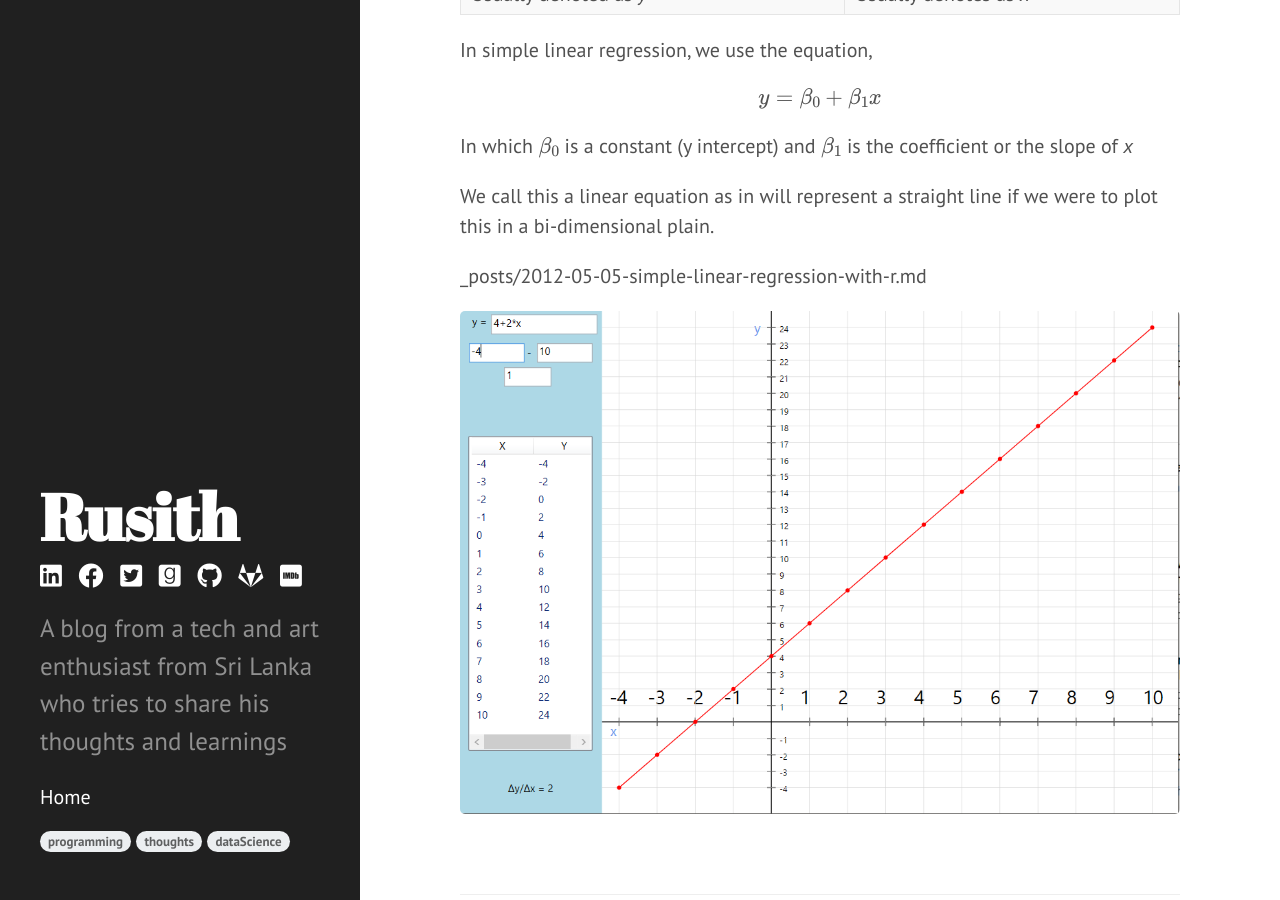
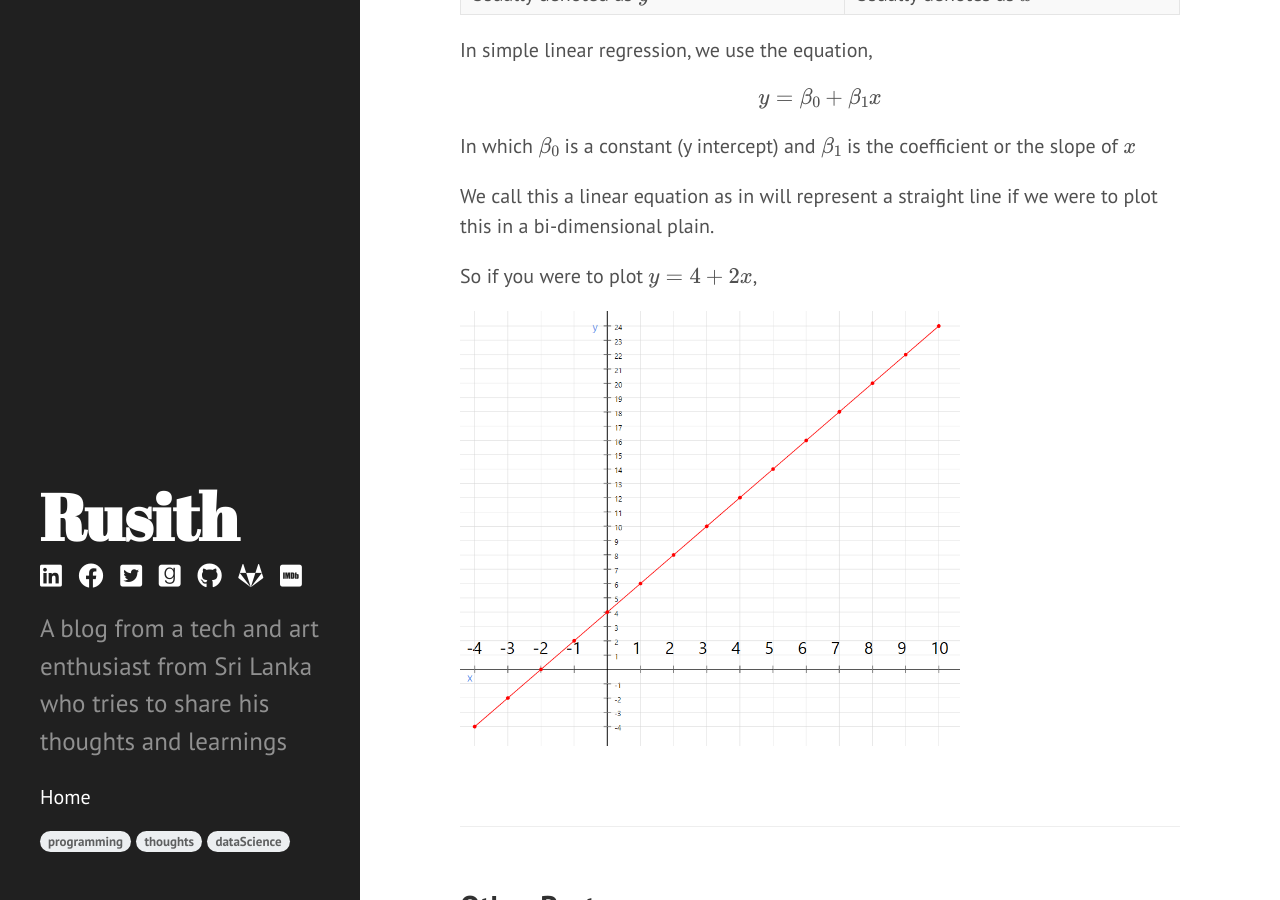
Before and after one commit to rusith/rusith.github.io, a Jekyll site: the page built from _posts/2012-05-05-simple-linear-regression-with-r.md, in a window 1280 px wide and 900 px high, scrolled down 660 px. Built offline with Jekyll 4.4.1, drawn with Linux system fonts in a browser that asks for light colours; nearby versions of some CDN libraries; formulas are drawn with MathJax 3; comment, search, counter and statistics services are not loaded.

Commit message:
image changed

```diff
--- a/_posts/2012-05-05-simple-linear-regression-with-r.md
+++ b/_posts/2012-05-05-simple-linear-regression-with-r.md
@@ -16,17 +16,17 @@ There should be two variables when it comes to simple linear regression. which a
 |---------------------------------------|----------------------------------|
 | This is the value we want to forecast | This explains the other variable |
 | Value depends on another variable     | Independent of other values      |
-| Usually denoted as *y*                | Usually denotes as *x*           |
+| Usually denoted as $$y$$              | Usually denotes as $$x$$         |
 
 
 In simple linear regression, we use the equation,
 
 $$y = \beta_{0} + \beta_{1}x$$
 
-In which $$\beta_{0}$$ is a constant (y intercept) and $$\beta_{1}$$ is the coefficient or the slope of *x*
+In which $$\beta_{0}$$ is a constant (y intercept) and $$\beta_{1}$$ is the coefficient or the slope of $$x$$
 
 We call this a linear equation as in will represent a straight line if we were to plot this in a bi-dimensional plain.
 
-{{page.path}}
+So if you were to plot $$y=4+2x$$,
 
-<img src="{{ site.url }}/public/images/2012-05-05-simple-linear-regression-with-r/sample-plot-1.png">
+<img src="{{ site.url }}/public/images/2012-05-05-simple-linear-regression-with-r/sample-plot-1.png" style="width:500px">
```
Also changed, not shown: public/images/2012-05-05-simple-linear-regression-with-r/sample-plot-1.png.
